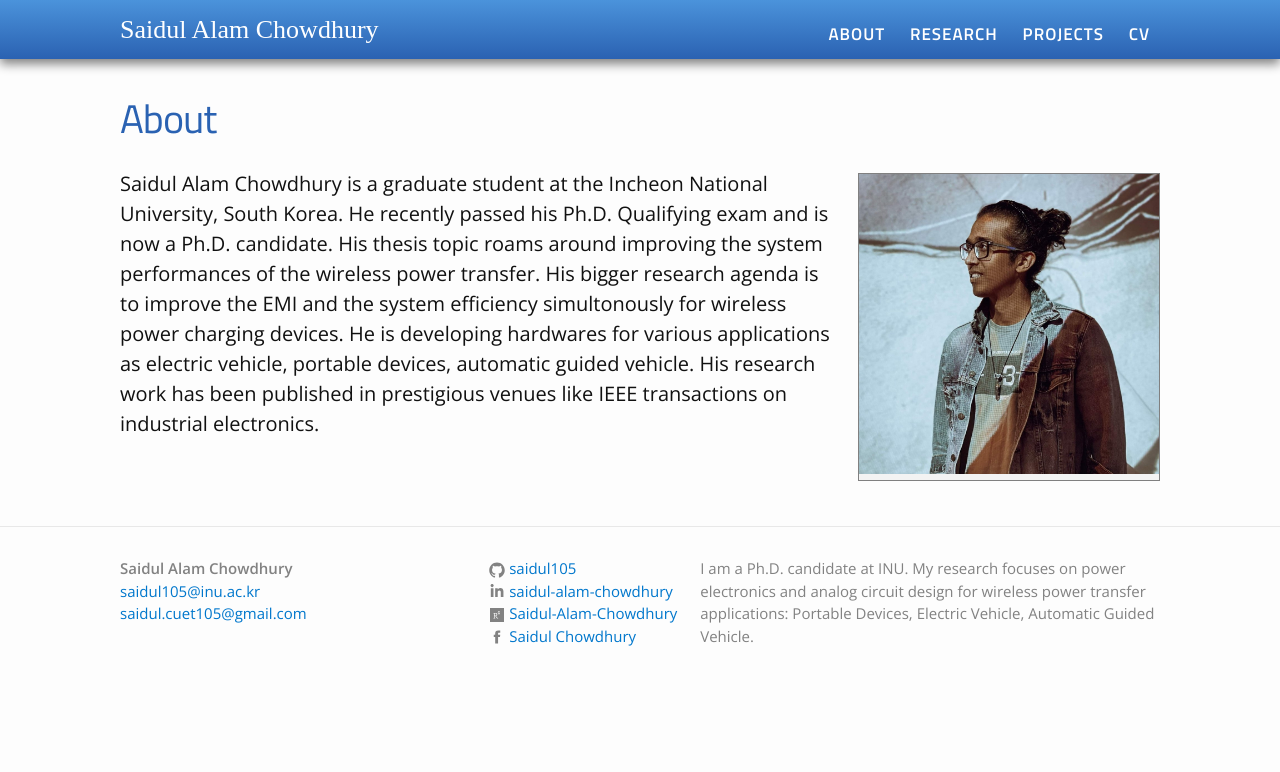
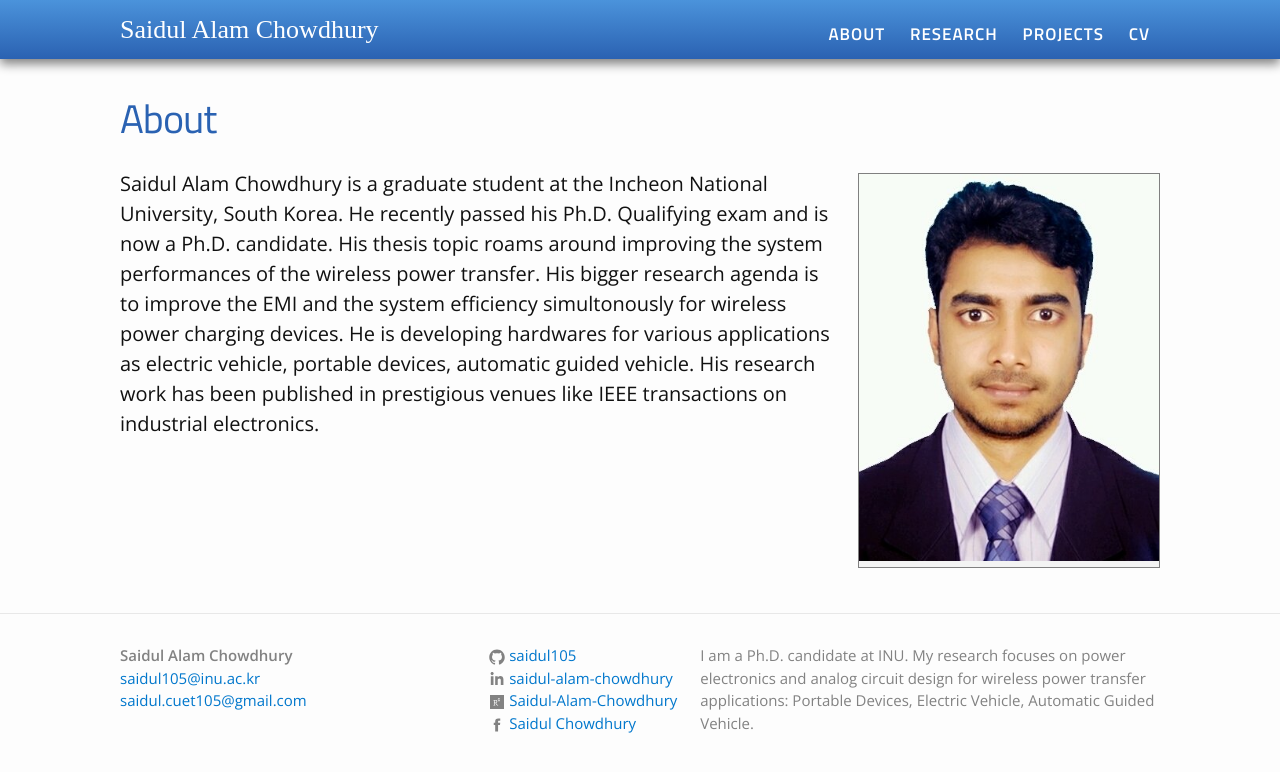
Before and after one commit to saidul105/saidul105.github.io, a Jekyll site: the page built from about.md, in a window 1280 px wide. Shown: the top 772 px of the page. Built offline with Jekyll 4.4.1, drawn with Linux system fonts in a browser that asks for light colours.

Commit message:
Update about.md

```diff
--- a/about.md
+++ b/about.md
@@ -4,7 +4,7 @@ title: About
 permalink: /about/
 ---
 
-{% include image.html url="/images/profile.jpg" caption="" width=300 align="right" %}
+{% include image.html url="/images/my-passport-photo (1).jpg" caption="" width=300 align="right" %}
 
 
 
```
